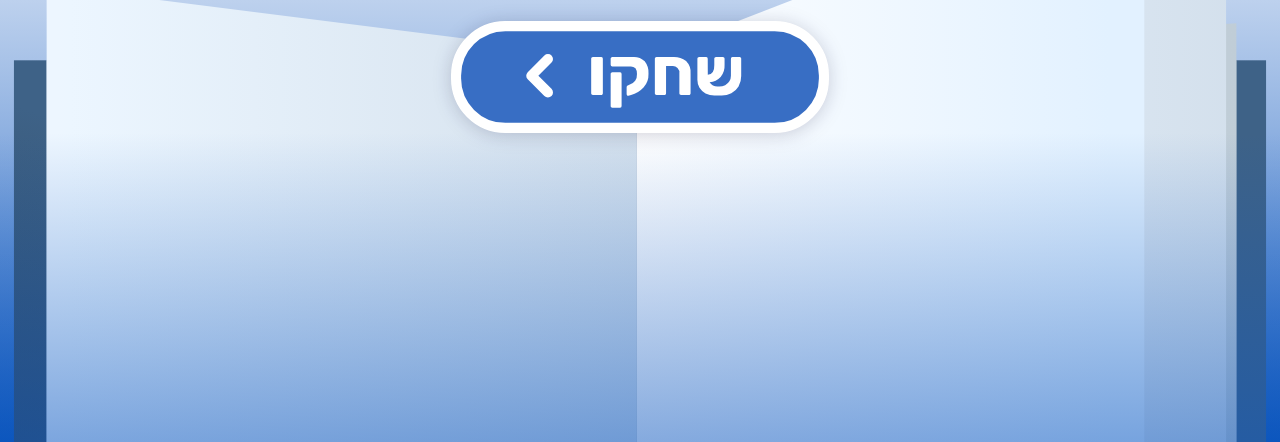
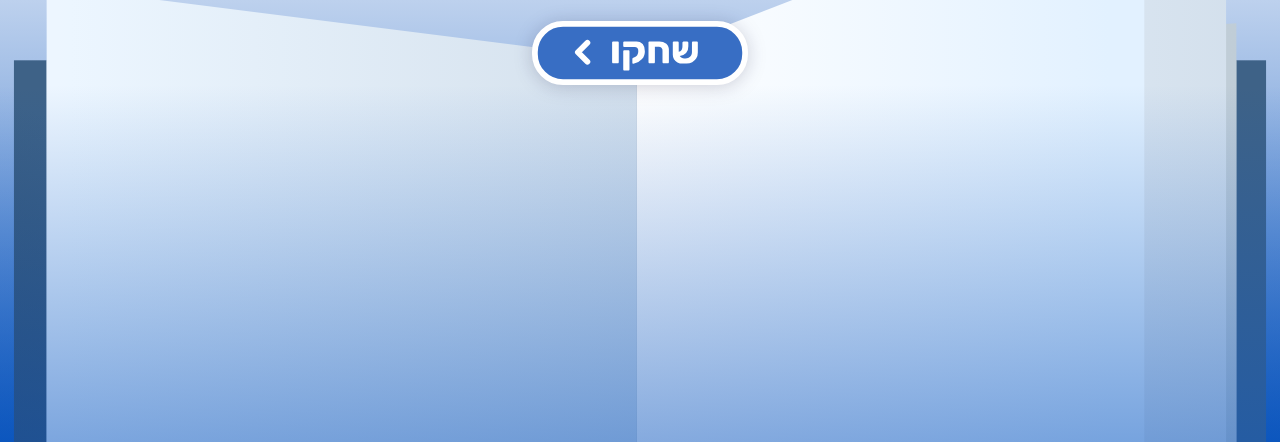
Before and after one commit to madortill/snakes-ladders, a plain HTML site: page src/index.html in a window 1280 px wide. Shown: the part 358-800 px from the top of the page. Drawn offline with Linux system fonts and the light colour scheme.

Commit message:
btn size

```diff
--- a/src/opening.css
+++ b/src/opening.css
@@ -95,6 +95,6 @@
 
 .page.opening .start-btn {
     z-index: 2;
-    height: 7rem;
+    height: 8vh;
     margin-top: 1.5rem;
 }
```
